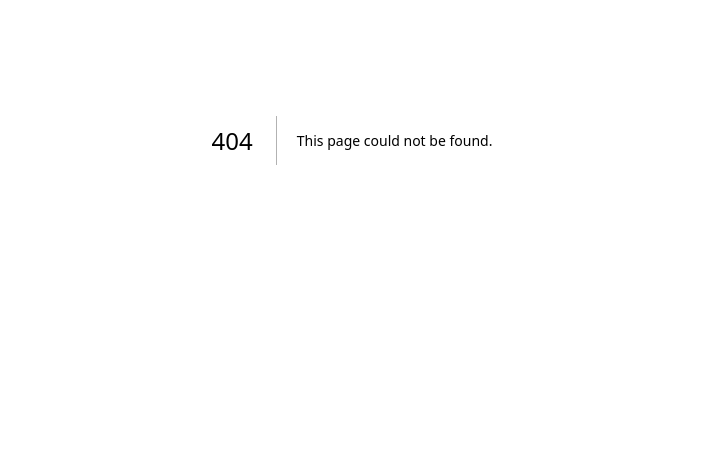
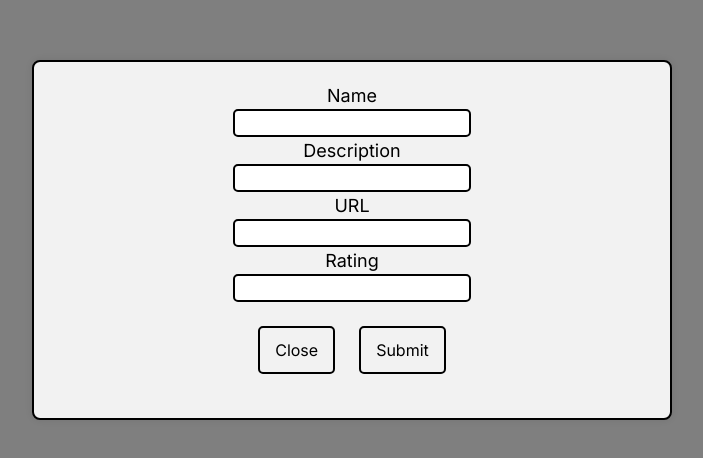
Before and after one commit to Jeco99/simplefoodwebsite, a Next.js app: page /addform in a window 1280 px wide. Before the commit this address had no page. Shown: the part 260-718 px from the top of the page, without its empty margins (288-991 px from the left). Built offline with nearby package versions, Linux system fonts and the light colour scheme.

Commit message:
feat: add new data form for food

```diff
--- a/component/dataInterface.ts
+++ b/component/dataInterface.ts
@@ -17,3 +17,9 @@ export interface ToggleProps {
   handleDarkMode: () => void;
   isDarkMode: boolean;
 }
+
+export interface AddFormProps {
+  filteredData: CardDatatype[];
+  setFilteredData: React.Dispatch<React.SetStateAction<CardDatatype[]>>;
+  setShowModal: React.Dispatch<React.SetStateAction<boolean>>;
+}
--- /dev/null
+++ b/src/app/addform/addform.module.css
@@ -0,0 +1,44 @@
+.userInput {
+    border: black 2px solid;
+    border-radius: 5px;
+}
+
+.modalBackground {
+    position: fixed;
+    top: 0;
+    left: 0;
+    width: 100%;
+    height: 100%;
+    background-color: rgba(0, 0, 0, 0.5);
+    backdrop-filter: blur(10px);
+
+}
+
+.formData {
+    display: flex;
+    justify-content: center;
+    align-items: center;
+    flex-direction: column;
+    border: black 2px solid;
+    margin: 25%;
+    padding: 10%;
+    background-color: rgba(255, 255, 255, 0.9);
+    padding: 20px;
+    border-radius: 8px;
+    box-shadow: 0px 0px 10px rgba(0, 0, 0, 0.1);
+}
+
+.buttonContainer {
+    margin: 12px;
+}
+
+.formButton {
+    border: solid 2px black;
+    border-radius: 5px;
+    padding: 10px 15px;
+    margin: 12px;
+}
+
+.labelForm {
+    font-size: 18px;
+}
--- /dev/null
+++ b/src/app/addform/page.tsx
@@ -0,0 +1,93 @@
+"use client";
+import { useForm, SubmitHandler } from "react-hook-form";
+import { CardDatatype } from "../../../component/dataInterface";
+import style from "./addform.module.css";
+import { yupResolver } from "@hookform/resolvers/yup";
+import * as yup from "yup";
+import { AddFormProps } from "../../../component/dataInterface";
+
+const schema = yup.object({
+  name: yup.string().required("Name is required"),
+  description: yup.string().required("Description is required"),
+  image_url: yup.string().url("Invalid URL").required("URL is required"),
+  rating: yup
+    .number()
+    .min(1, "Rating must be at least 1")
+    .max(5, "Rating must be at most 5")
+    .required("Rating is required"),
+});
+
+export default function AddForm({
+  filteredData,
+  setFilteredData,
+  setShowModal,
+}: AddFormProps) {
+  const {
+    register,
+    formState: { errors },
+    handleSubmit,
+    watch
+  } = useForm({
+    resolver: yupResolver(schema),
+  });
+
+ console.log(watch())
+  const onSubmit: SubmitHandler<CardDatatype> = (data) => {
+      console.log(data);
+    const updatedFoodData = [...filteredData, data];
+    setFilteredData(updatedFoodData);
+    console.log(updatedFoodData);
+  };
+
+  return (
+    <div className={style.modalBackground}>
+      <form onSubmit={handleSubmit(onSubmit)} className={style.formData}>
+        <label className={style.labelForm} htmlFor="name">
+          Name
+        </label>
+        <input type="text" className={style.userInput} {...register("name")} />
+     {errors.name && <span>{errors.name.message}</span>}
+        <label className={style.labelForm} htmlFor="description">
+          Description
+        </label>
+        <input
+          type="text"
+          className={style.userInput}
+          {...register("description")}
+        />
+        {errors.description && <span>{errors.description.message}</span>}
+
+        <label className={style.labelForm} htmlFor="url">
+          URL
+        </label>
+        <input
+          type="text"
+          className={style.userInput}
+          {...register("image_url")}
+        />
+        {errors.image_url && <span>{errors.image_url.message}</span>}
+
+        <label className={style.labelForm} htmlFor="rating">
+          Rating
+        </label>
+        <input
+          type="number"
+          className={style.userInput}
+          {...register("rating")}
+        />
+        {errors.rating && <span>{errors.rating.message}</span>}
+        <div className={style.buttonContainer}>
+          <button
+            className={style.formButton}
+            onClick={() => setShowModal(false)}
+          >
+            Close
+          </button>
+          <button className={style.formButton} type="submit">
+            Submit
+          </button>
+        </div>
+      </form>
+    </div>
+  );
+}
--- a/src/app/food.module.css
+++ b/src/app/food.module.css
@@ -22,7 +22,8 @@
     align-items: center;
 }
 
-.sortButton{
+.sortButton,
+.addFormButton{
     border: solid 2px black;
     border-radius: 5px;
     padding: 10px 15px;
--- a/src/app/page.tsx
+++ b/src/app/page.tsx
@@ -7,13 +7,14 @@ import SearchBar from "../../component/searchBar/searchBar";
 import { CardDatatype } from "../../component/dataInterface";
 import styles from "./food.module.css";
 import Toggle from "../../component/toggle/toggle";
-
+import AddForm from "./addform/page";
 
 const Home = () => {
   const [filteredData, setFilteredData] = useState<CardDatatype[]>(foodData);
   const [sortList, setSortList] = useState("ascending");
   const [isDarkMode, setDarkMode] = useState(false);
   const [isFirstLoad, setIsFirstLoad] = useState(true);
+  const [showModal, setShowModal] = useState(false);
 
   useEffect(() => {
     setIsFirstLoad(false);
@@ -40,28 +41,34 @@ const Home = () => {
     setDarkMode(!isDarkMode);
   };
 
+  const handleShowModal = () => {
+    setShowModal(!showModal);
+  };
+
   return (
-
     <div className={isDarkMode ? styles.darkMode : styles.lightMode}>
       <div className={styles.buttonContainer}>
-      <SearchBar onSearch={handleSearch}/>
+        <SearchBar onSearch={handleSearch} />
         <button onClick={handleSort} className={styles.sortButton}>
           {sortList === "ascending" ? "Descending" : "Ascending"}
         </button>
-      <Toggle
-        isDarkMode={isDarkMode}
-        handleDarkMode={handleDarkMode}
-      />
+        <Toggle isDarkMode={isDarkMode} handleDarkMode={handleDarkMode} />
+        <button
+          type="button"
+          className={styles.addFormButton}
+          onClick={handleShowModal}
+        >
+          Add Form
+        </button>
+        {showModal && <AddForm filteredData={filteredData} setFilteredData={setFilteredData} setShowModal={setShowModal}/>}
         </div>
       <div className={styles.cardContainer}>
         {filteredData.map((data, index) => (
-        <div key={index} className={isFirstLoad ? styles.animateSlideIn : '' }>
-          <Card {...data}/>
+          <div key={index} className={isFirstLoad ? styles.animateSlideIn : ""}>
+            <Card {...data} />
           </div>
         ))}
       </div>
-
-
     </div>
   );
 };
```
Also changed, not shown: package.json (+5 -2 lines), component/addForm/addfrom.tsx (added), 1 other file (tests, documents, lock files or other folders). Lines whose indentation alone changed are shown as unchanged.
